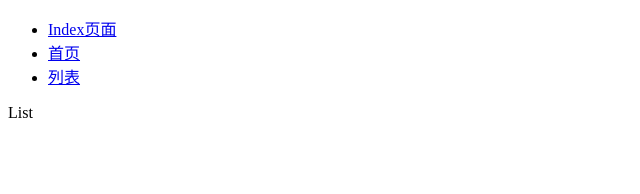
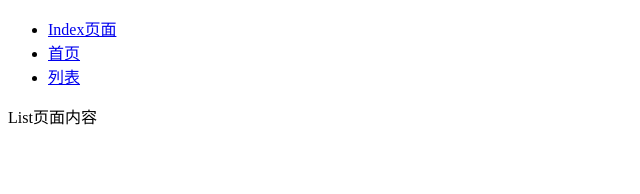
Before and after one commit to levi-li-yi/react-learn, a React (Create React App) app: page /list/007 in a window 1280 px wide. Shown: the top 194 px of the page, without its empty margins (0-640 px from the left). Built offline with nearby package versions, Linux system fonts and the light colour scheme.

Commit message:
init file

```diff
--- a/src/pages/Home/Home.js
+++ b/src/pages/Home/Home.js
@@ -18,7 +18,8 @@ class Home extends Component {
             <div>
                 <h2>Home</h2>
                 <ul>
-                    {
+                    <li onClick={this.goTo.bind(this)}>List页面</li>
+                    {/*{
                         this.state.list.map((item, index) => {
                             return (
                                 <li key={index}>
@@ -26,10 +27,14 @@ class Home extends Component {
                                 </li>
                             )
                         })
-                    }
+                    }*/}
                 </ul>
             </div>
         )
     }
+    goTo() {
+        console.log('push');
+        this.props.history.push('/list/:'+ '233')
+    }
 }
 export default Home;
--- a/src/pages/Home/List.js
+++ b/src/pages/Home/List.js
@@ -6,7 +6,7 @@ class List extends Component {
     }
     render() {
         return (
-            <div>List</div>
+            <div>List页面内容</div>
         )
     }
     componentDidMount() {
```
